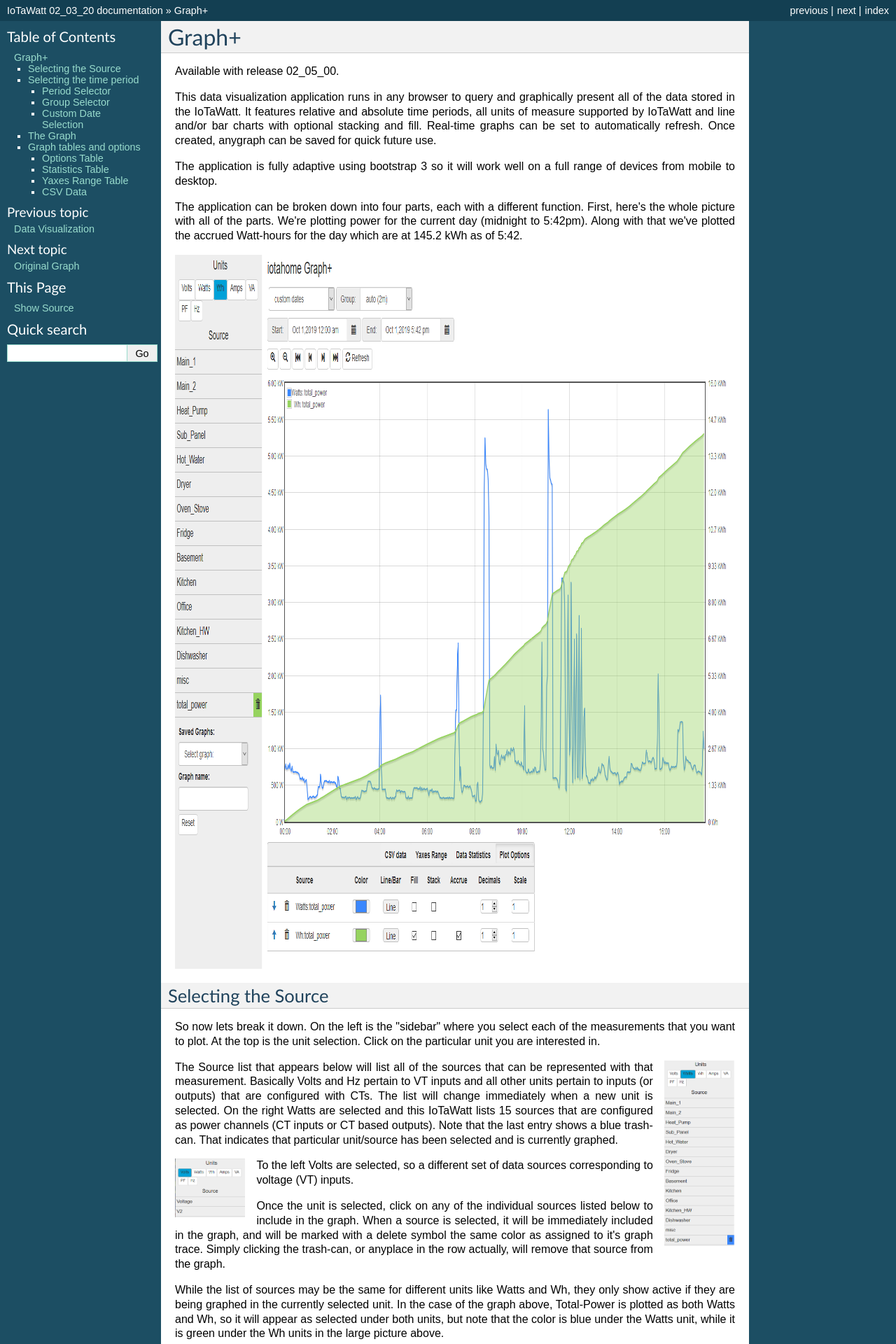
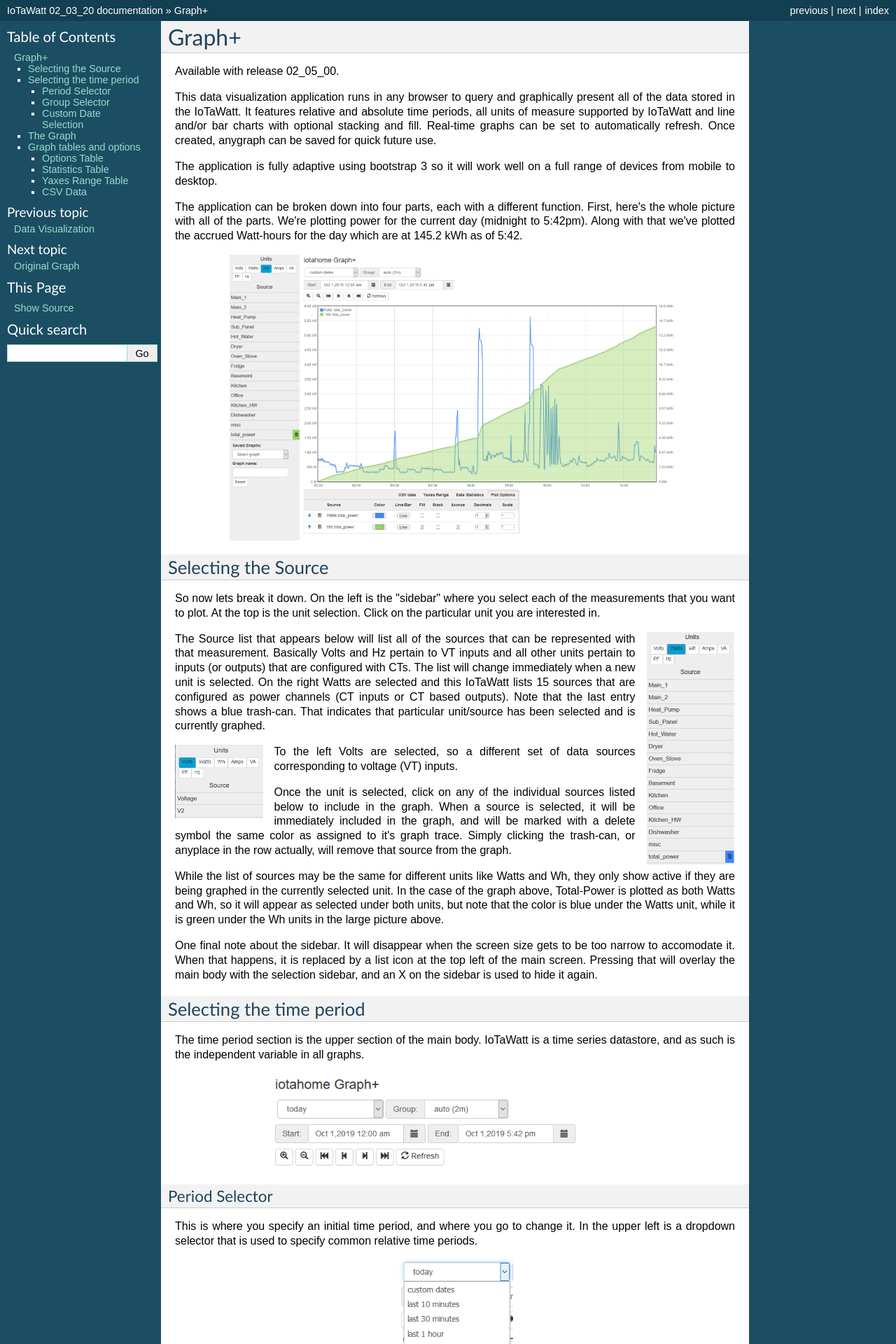
Before and after one commit to boblemaire/IoTaWatt, a Sphinx documentation site: the page built from Docs/graphPlus.rst, in a window 1280 px wide. Shown: the top 1920 px of the page at 70% size. Built offline with Sphinx 7.4.7, drawn with Linux system fonts in a browser that asks for light colours; formulas are drawn with MathJax 3.

Commit message:
Update graphPlus.rst

```diff
--- a/Docs/graphPlus.rst
+++ b/Docs/graphPlus.rst
@@ -19,7 +19,7 @@
 which are at 145.2 kWh as of 5:42.
 
 .. image:: pics/graphPlus/graphPlus.PNG
-    :scale: 100 %
+    :scale: 40 %
     :align: center
     :alt: Graph+ image
 
@@ -31,7 +31,7 @@
 At the top is the unit selection. Click on the particular unit you are interested in.
 
 .. image:: pics/graphPlus/powerSource.PNG
-    :scale: 40 %
+    :scale: 50 %
     :align: right
     :alt: CT sources
 
@@ -46,7 +46,7 @@
 currently graphed.
 
 .. image:: pics/graphPlus/voltageSource.PNG
-    :scale: 40 %
+    :scale: 50 %
     :align: left
     :alt: VT sources
 
@@ -146,7 +146,7 @@
 zoom/scroll bar.
 
 .. image:: pics/graphPlus/zoomScroll.PNG
-    :scale: 120%
+    :scale: 100%
     :align: center
     :alt: Zoom/Scroll bar
 
@@ -164,7 +164,7 @@
 highlighted selection will become the new time period.
 
 .. image:: pics/graphPlus/screenSelect.PNG
-    :scale: 60%
+    :scale: 40%
     :align: center
     :alt: Screen Selection
 
@@ -174,7 +174,7 @@
 Once data sources are selected, the graph window comes to life.
 
 .. image:: pics/graphPlus/graphWindow.PNG
-    :scale: 100%
+    :scale: 40%
     :align: center
     :alt: Graph Window
 
```
